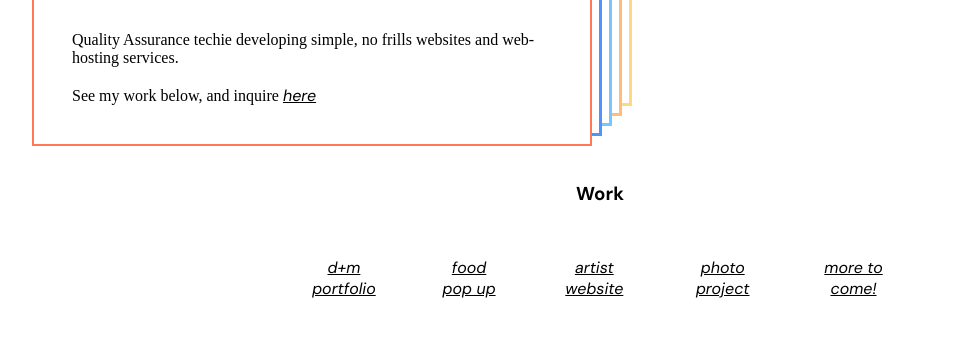
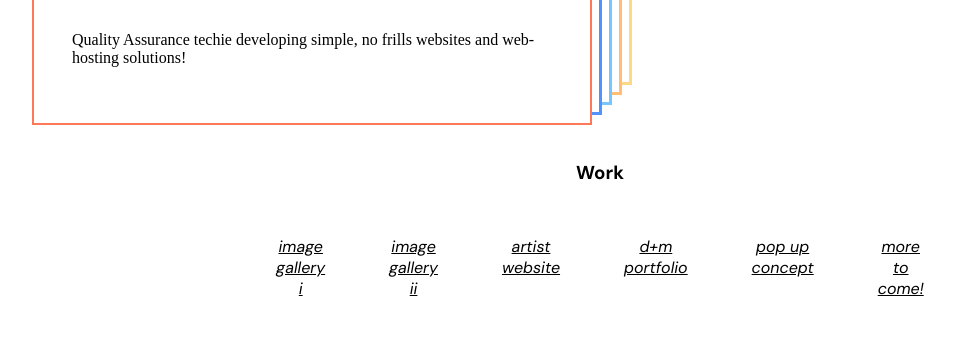
Before and after one commit to jareddeuriarte/new-portfolio, a plain HTML site: page index.html in a window 1280 px wide. Shown: the part 369-706 px from the top of the page, without its empty margins (40-995 px from the left). Drawn offline with Linux system fonts and the light colour scheme; a web font is replaced by a local one.

Commit message:
new work

```diff
--- a/index.html
+++ b/index.html
@@ -32,11 +32,9 @@
 
              <br>
 
-            Quality Assurance techie developing simple, no frills websites and web-hosting services.
+            Quality Assurance techie developing simple, no frills websites and web-hosting solutions!
             <br>
             <br>
-
-            See my work below, and inquire <a href="form.html">here</a>
 
         </p>
 
@@ -51,17 +49,15 @@
             <div class="grid">
 
 
-                <a href="https://jareddeuriarte.github.io/gallo/" target="_blank" rel="noopener noreferrer">d+m portfolio</a>
+                <a href="https://jareddeuriarte.github.io/jamaica-pond/" target="_blank" rel="noopener noreferrer">image gallery i</a>
 
-                <a href="https://jareddeuriarte.github.io/pop-up/" target="_blank" rel="noopener noreferrer">food pop up</a>
-
+                <a href="https://jareddeuriarte.github.io/spring-cleaning/" target="_blank" rel="noopener noreferrer">image gallery ii</a>
 
                 <a href="https://jareddeuriarte.github.io/gallery/" target="_blank" rel="noopener noreferrer">artist website</a>
 
-                <a href="https://jareddeuriarte.github.io/spring-cleaning/" target="_blank" rel="noopener noreferrer">photo project</a>
+                <a href="https://jareddeuriarte.github.io/gallo/" target="_blank" rel="noopener noreferrer">d+m portfolio</a>
 
-
-
+                <a href="https://jareddeuriarte.github.io/pop-up/" target="_blank" rel="noopener noreferrer">pop up concept</a>
 
 
                 <a href="">more to come!</a>
```
